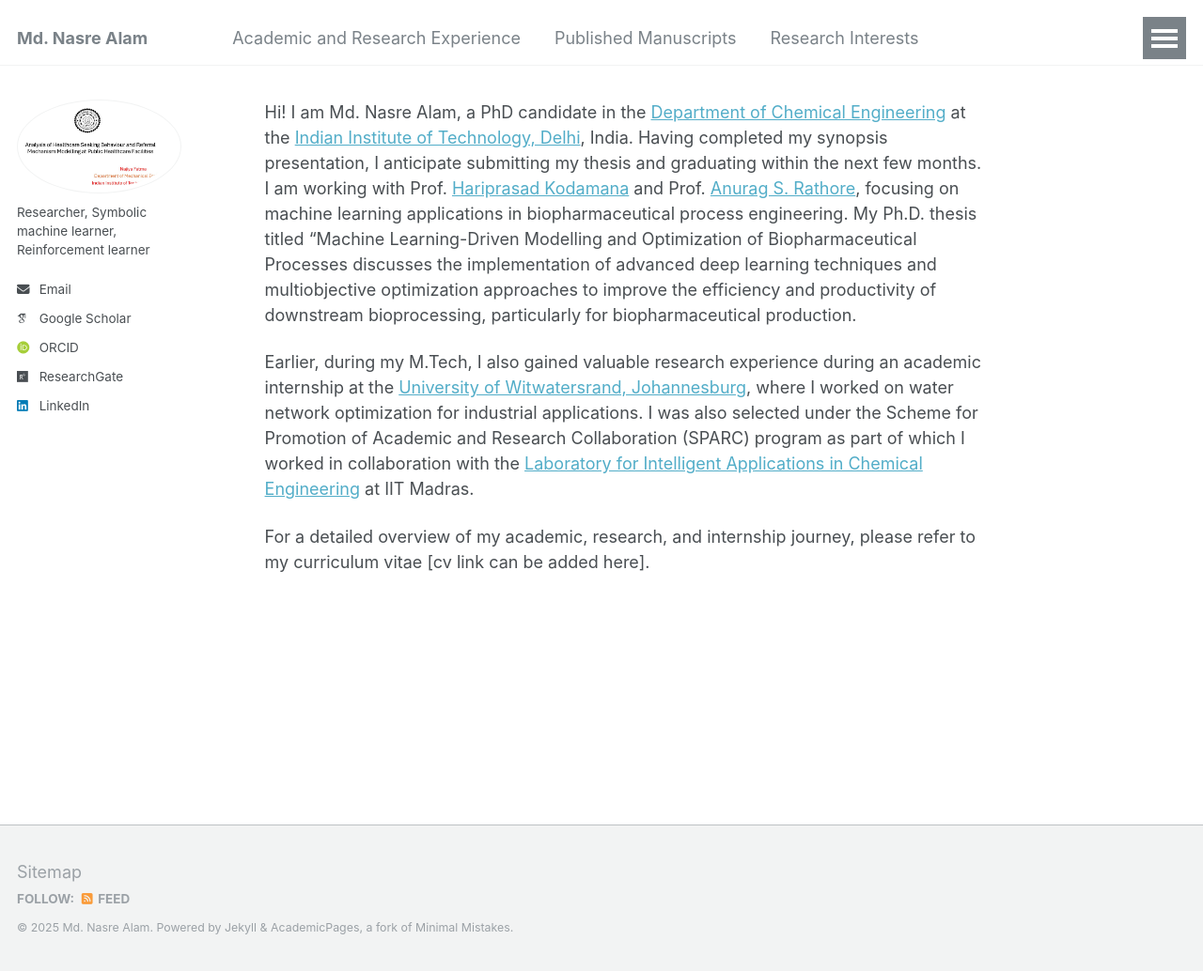
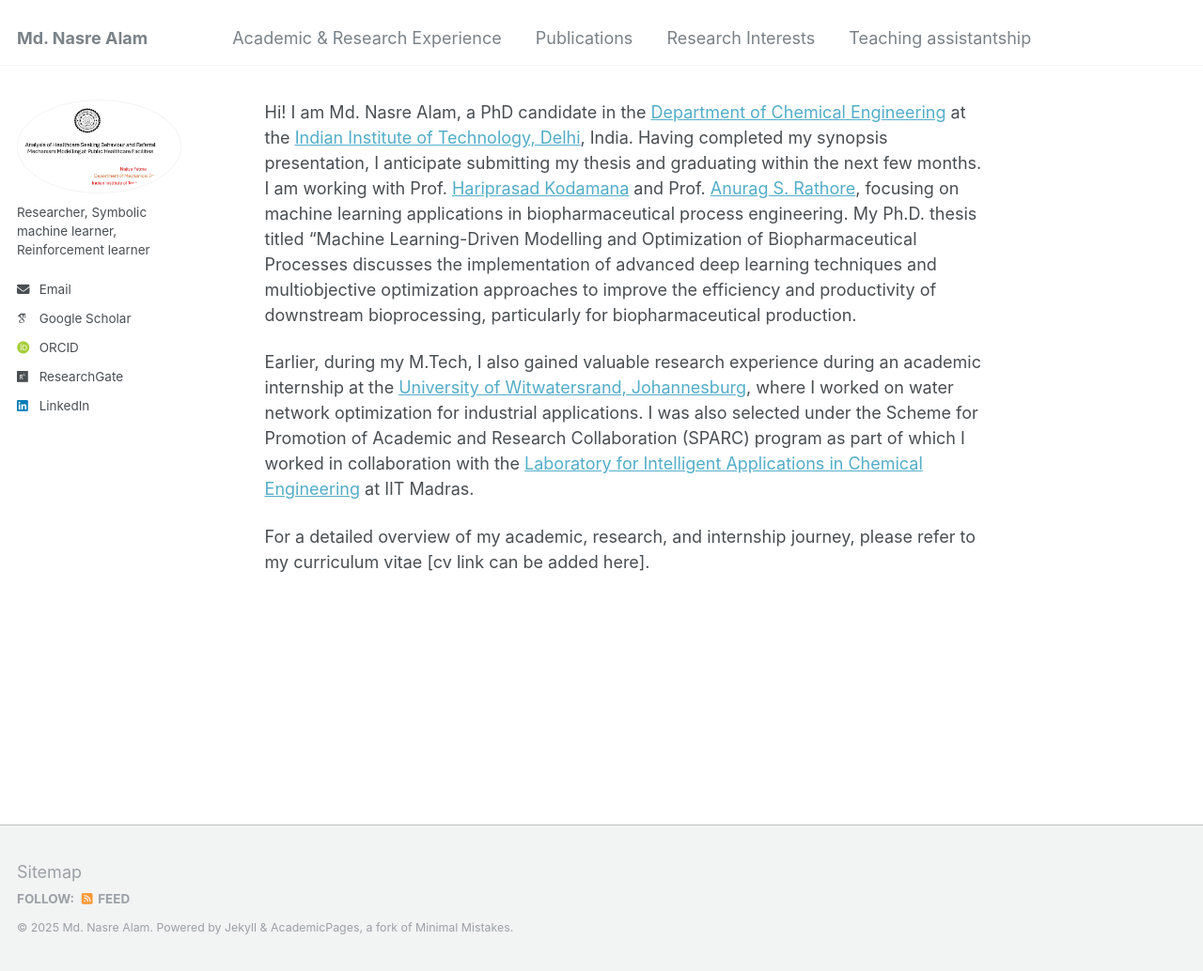
Before and after one commit to mdnasreiit/mdnasreiit.github.io, a Jekyll site: the page built from _pages/about.md, in a window 1280 px wide and 1034 px high. Shown: the whole window at 94% size. Built offline with Jekyll 4.4.1, drawn with Linux system fonts in a browser that asks for light colours; some web fonts are replaced.

Commit message:
Update navigation.yml

```diff
--- a/_data/navigation.yml
+++ b/_data/navigation.yml
@@ -6,10 +6,10 @@
 
 main:
 
-  - title: "Academic and Research Experience"
+  - title: "Academic & Research Experience"
     url: /cv/
 
-  - title: "Published Manuscripts"
+  - title: "Publications"
     url: /markdown/
 
   - title: "Research Interests"
```
